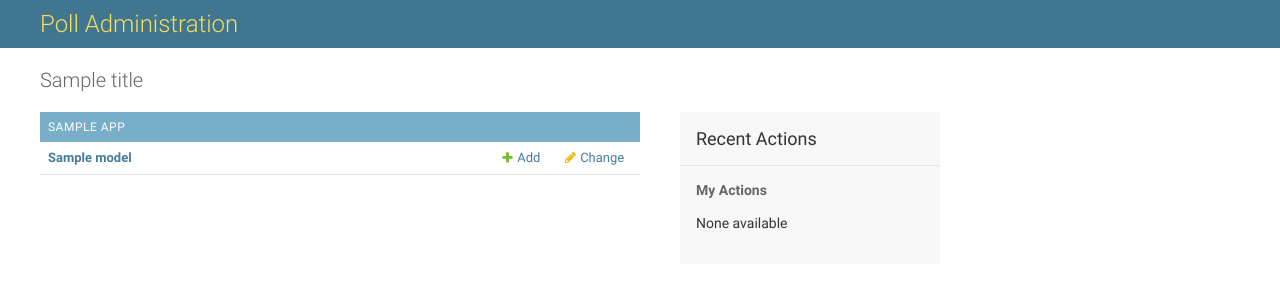
After one commit to elibosley/DjangoTutorial, a Django app: template templates/admin/index.html in a window 1280 px wide. The commit adds this page. Shown: the top 300 px of the page. Run offline with Django 3.2, Linux system fonts and the light colour scheme; data comes from the database, SQL or seed files in the repository; both versions use the stored data as it was after the commit; the template is opened without the code that fills it: most values are stand-ins (such as "Sample title", 1, 10 or a date in 2020).

Commit message:
Part 7 Complete

```diff
--- a/mysite/settings.py
+++ b/mysite/settings.py
@@ -56,7 +56,7 @@ ROOT_URLCONF = 'mysite.urls'
 TEMPLATES = [
     {
         'BACKEND': 'django.template.backends.django.DjangoTemplates',
-        'DIRS': [],
+        'DIRS': [os.path.join(BASE_DIR, 'templates')],
         'APP_DIRS': True,
         'OPTIONS': {
             'context_processors': [
--- a/polls/models.py
+++ b/polls/models.py
@@ -13,6 +13,9 @@ class Question(models.Model):
     def was_published_recently(self):
         now = timezone.now()
         return now - datetime.timedelta(days=1) <= self.pub_date <= now
+    was_published_recently.admin_order_field = 'pub_date'
+    was_published_recently.boolean = True
+    was_published_recently.short_description = 'Published recently?'
 
 
 class Choice(models.Model):
--- a/polls/templates/polls/index.html
+++ b/polls/templates/polls/index.html
@@ -1,4 +1,4 @@
-{% load staticfiles %}
+{% load static %}
 
 <link rel="stylesheet" type="text/css" href="{% static 'polls/style.css' %}" />
 
--- /dev/null
+++ b/templates/admin/base_site.html
@@ -0,0 +1,9 @@
+{% extends "admin/base.html" %}
+
+{% block title %}{{ title }} | {{ site_title|default:_('Django site admin') }}{% endblock %}
+
+{% block branding %}
+<h1 id="site-name"><a href="{% url 'admin:index' %}">Poll Administration</a></h1>
+{% endblock %}
+
+{% block nav-global %}{% endblock %}
--- /dev/null
+++ b/templates/admin/index.html
@@ -0,0 +1,82 @@
+{% extends "admin/base_site.html" %}
+{% load i18n admin_static %}
+
+{% block extrastyle %}{{ block.super }}<link rel="stylesheet" type="text/css" href="{% static "admin/css/dashboard.css" %}" />{% endblock %}
+
+{% block coltype %}colMS{% endblock %}
+
+{% block bodyclass %}{{ block.super }} dashboard{% endblock %}
+
+{% block breadcrumbs %}{% endblock %}
+
+{% block content %}
+<div id="content-main">
+
+{% if app_list %}
+    {% for app in app_list %}
+        <div class="app-{{ app.app_label }} module">
+        <table>
+        <caption>
+            <a href="{{ app.app_url }}" class="section" title="{% blocktrans with name=app.name %}Models in the {{ name }} application{% endblocktrans %}">{{ app.name }}</a>
+        </caption>
+        {% for model in app.models %}
+            <tr class="model-{{ model.object_name|lower }}">
+            {% if model.admin_url %}
+                <th scope="row"><a href="{{ model.admin_url }}">{{ model.name }}</a></th>
+            {% else %}
+                <th scope="row">{{ model.name }}</th>
+            {% endif %}
+
+            {% if model.add_url %}
+                <td><a href="{{ model.add_url }}" class="addlink">{% trans 'Add' %}</a></td>
+            {% else %}
+                <td>&nbsp;</td>
+            {% endif %}
+
+            {% if model.admin_url %}
+                <td><a href="{{ model.admin_url }}" class="changelink">{% trans 'Change' %}</a></td>
+            {% else %}
+                <td>&nbsp;</td>
+            {% endif %}
+            </tr>
+        {% endfor %}
+        </table>
+        </div>
+    {% endfor %}
+{% else %}
+    <p>{% trans "You don't have permission to edit anything." %}</p>
+{% endif %}
+</div>
+{% endblock %}
+
+{% block sidebar %}
+<div id="content-related">
+    <div class="module" id="recent-actions-module">
+        <h2>{% trans 'Recent Actions' %}</h2>
+        <h3>{% trans 'My Actions' %}</h3>
+            {% load log %}
+            {% get_admin_log 10 as admin_log for_user user %}
+            {% if not admin_log %}
+            <p>{% trans 'None available' %}</p>
+            {% else %}
+            <ul class="actionlist">
+            {% for entry in admin_log %}
+            <li class="{% if entry.is_addition %}addlink{% endif %}{% if entry.is_change %}changelink{% endif %}{% if entry.is_deletion %}deletelink{% endif %}">
+                {% if entry.is_deletion or not entry.get_admin_url %}
+                    {{ entry.object_repr }}
+                {% else %}
+                    <a href="{{ entry.get_admin_url }}">{{ entry.object_repr }}</a>
+                {% endif %}
+                <br/>
+                {% if entry.content_type %}
+                    <span class="mini quiet">{% filter capfirst %}{{ entry.content_type }}{% endfilter %}</span>
+                {% else %}
+                    <span class="mini quiet">{% trans 'Unknown content' %}</span>
+                {% endif %}
+            </li>
+            {% endfor %}
+            </ul>
+            {% endif %}
+    </div>
+</div>
+{% endblock %}
```
Also changed, not shown: polls/admin.py (+18 -2 lines), db.sqlite3.
